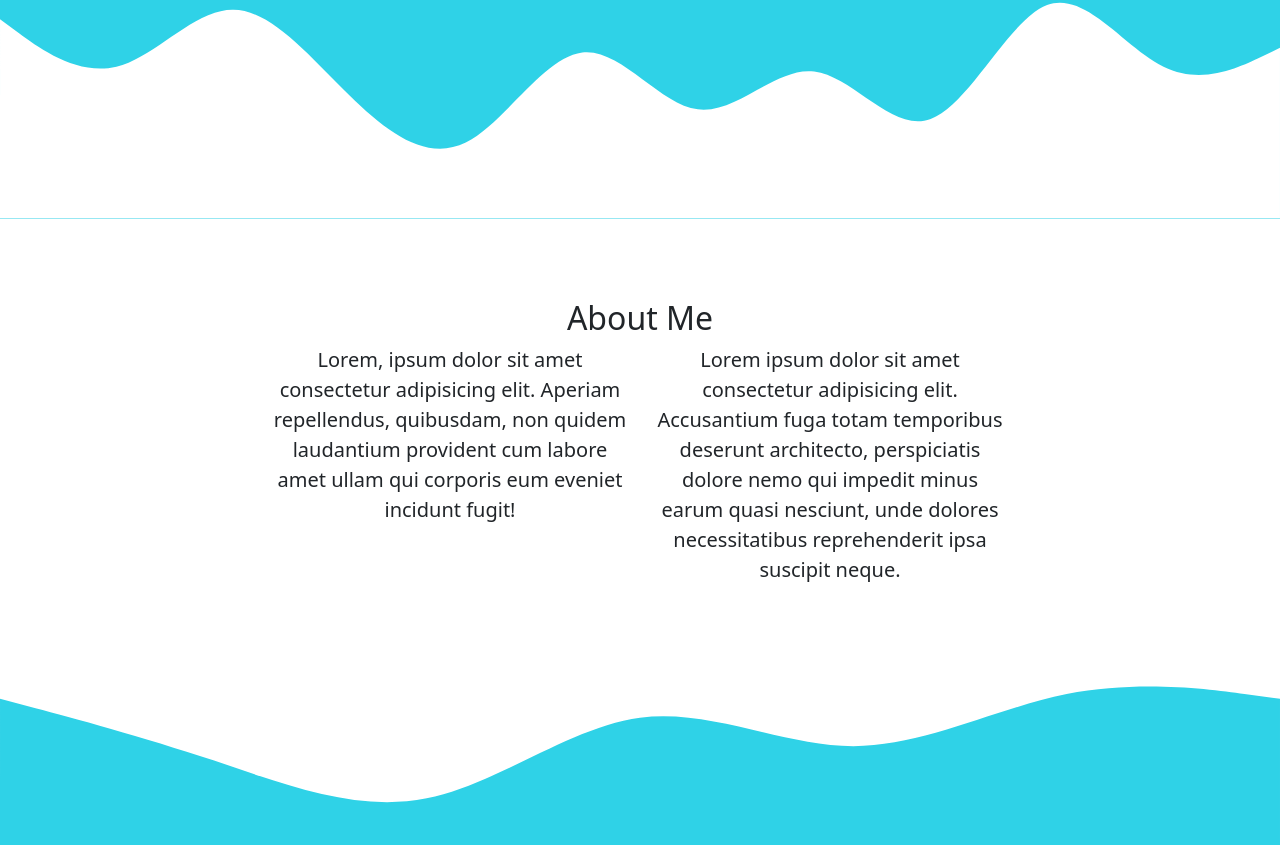
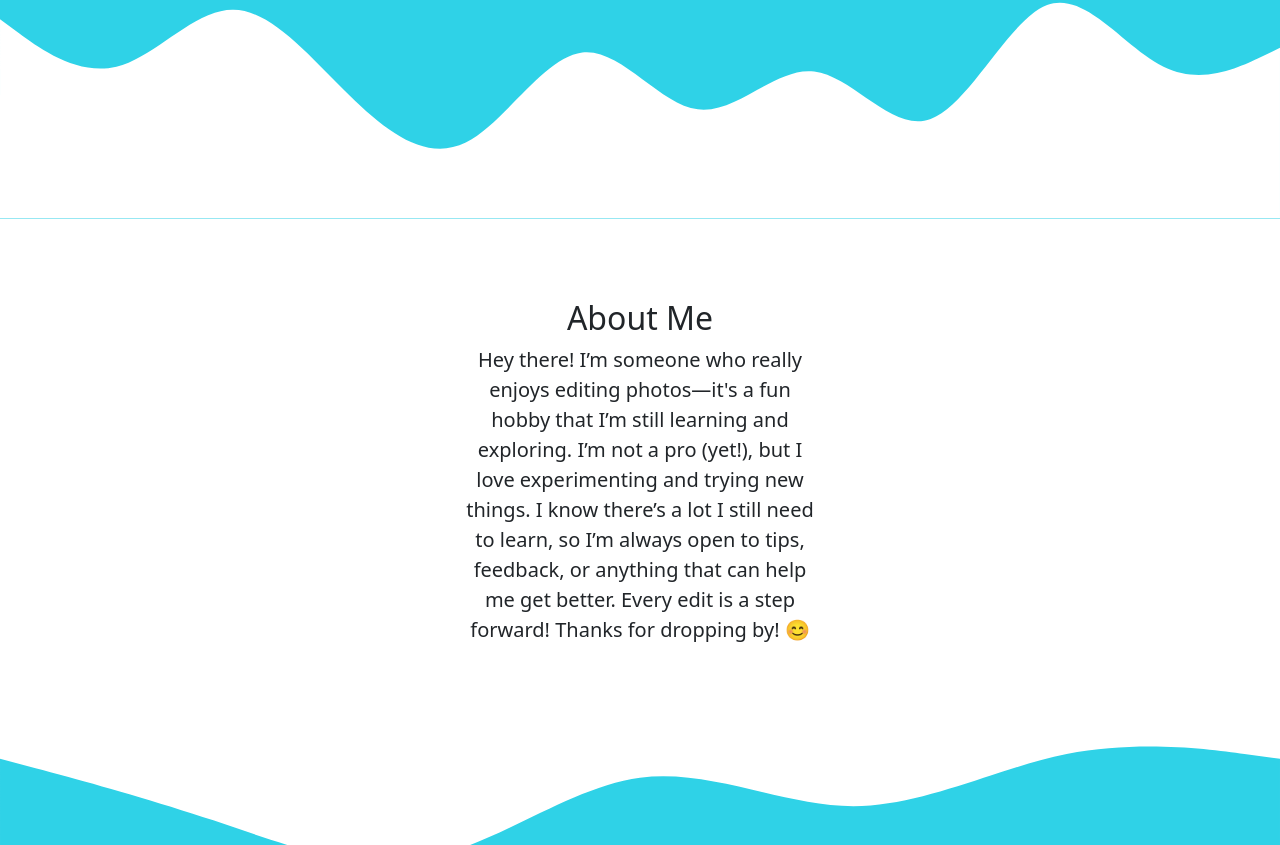
Before and after one commit to Putrantoni07/porpofolio.githup.io, a plain HTML site: page index.html in a window 1280 px wide. Shown: the part 495-1340 px from the top of the page. Drawn offline with nearby package versions, Linux system fonts and the light colour scheme.

Commit message:
mengubah about

```diff
--- a/index.html
+++ b/index.html
@@ -115,14 +115,11 @@
         </div>
         <div class="row justify-content-center fs-5 text-center">
           <div class="col-md-4">
-            Lorem, ipsum dolor sit amet consectetur adipisicing elit. Aperiam repellendus,
-            quibusdam, non quidem laudantium provident cum labore amet ullam qui corporis eum
-            eveniet incidunt fugit!
-          </div>
-          <div class="col-md-4">
-            Lorem ipsum dolor sit amet consectetur adipisicing elit. Accusantium fuga totam
-            temporibus deserunt architecto, perspiciatis dolore nemo qui impedit minus earum quasi
-            nesciunt, unde dolores necessitatibus reprehenderit ipsa suscipit neque.
+            Hey there! I’m someone who really enjoys editing photos—it's a fun hobby that I’m still
+            learning and exploring. I’m not a pro (yet!), but I love experimenting and trying new
+            things. I know there’s a lot I still need to learn, so I’m always open to tips,
+            feedback, or anything that can help me get better. Every edit is a step forward! Thanks
+            for dropping by! 😊
           </div>
         </div>
       </div>
```
